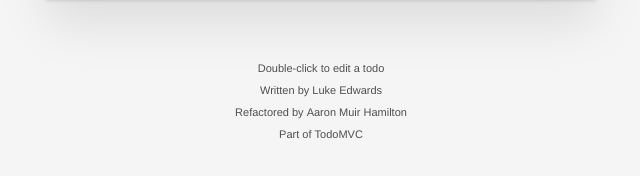
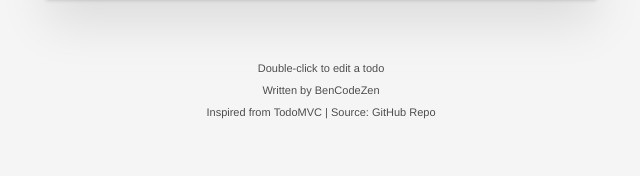
Before and after one commit to bencodezen/todomvc-vite-vue3, a Vue app: page / in a window 1280 px wide. Shown: the part 198-374 px from the top of the page, without its empty margins (319-959 px from the left). Built offline with nearby package versions, Linux system fonts and the light colour scheme.

Commit message:
refactor: create footer component with correct info

```diff
--- a/src/App.vue
+++ b/src/App.vue
@@ -25,23 +25,16 @@
       </footer>
     </section>
   </section>
-  <footer class="info">
-    <p>Double-click to edit a todo</p>
-    <p>Written by <a href="http://twitter.com/lukeed05">Luke Edwards</a></p>
-    <p>
-      Refactored by <a href="https://github.com/xorgy">Aaron Muir Hamilton</a>
-    </p>
-    <p>Part of <a href="http://todomvc.com">TodoMVC</a></p>
-  </footer>
+  <TheFooter />
 </template>
 
 <script>
-import HelloWorld from './components/HelloWorld.vue'
+import TheFooter from './components/TheFooter.vue'
 
 export default {
   name: 'App',
   components: {
-    HelloWorld
+    TheFooter
   }
 }
 </script>
@@ -378,28 +371,6 @@
   text-decoration: underline;
 }
 
-.info {
-  margin: 65px auto 0;
-  color: #4d4d4d;
-  font-size: 11px;
-  text-shadow: 0 1px 0 rgba(255, 255, 255, 0.5);
-  text-align: center;
-}
-
-.info p {
-  line-height: 1;
-}
-
-.info a {
-  color: inherit;
-  text-decoration: none;
-  font-weight: 400;
-}
-
-.info a:hover {
-  text-decoration: underline;
-}
-
 /*
 	Hack to remove background from Mobile Safari.
 	Can't use it globally since it destroys checkboxes in Firefox
--- /dev/null
+++ b/src/components/TheFooter.vue
@@ -0,0 +1,38 @@
+<script>
+export default {}
+</script>
+
+<template>
+  <footer class="info">
+    <p>Double-click to edit a todo</p>
+    <p>Written by <a href="http://twitter.com/bencodezen">BenCodeZen</a></p>
+    <p>
+      Inspired from <a href="http://todomvc.com">TodoMVC</a> | Source:
+      <a href="https://github.com/bencodezen/todomvc-vite-vue3">GitHub Repo</a>
+    </p>
+  </footer>
+</template>
+
+<style scoped>
+.info {
+  margin: 65px auto 0;
+  color: #4d4d4d;
+  font-size: 11px;
+  text-shadow: 0 1px 0 rgba(255, 255, 255, 0.5);
+  text-align: center;
+}
+
+.info p {
+  line-height: 1;
+}
+
+.info a {
+  color: inherit;
+  text-decoration: none;
+  font-weight: 400;
+}
+
+.info a:hover {
+  text-decoration: underline;
+}
+</style>
```
Also changed, not shown: 1 other file (tests, documents, lock files or other folders).
